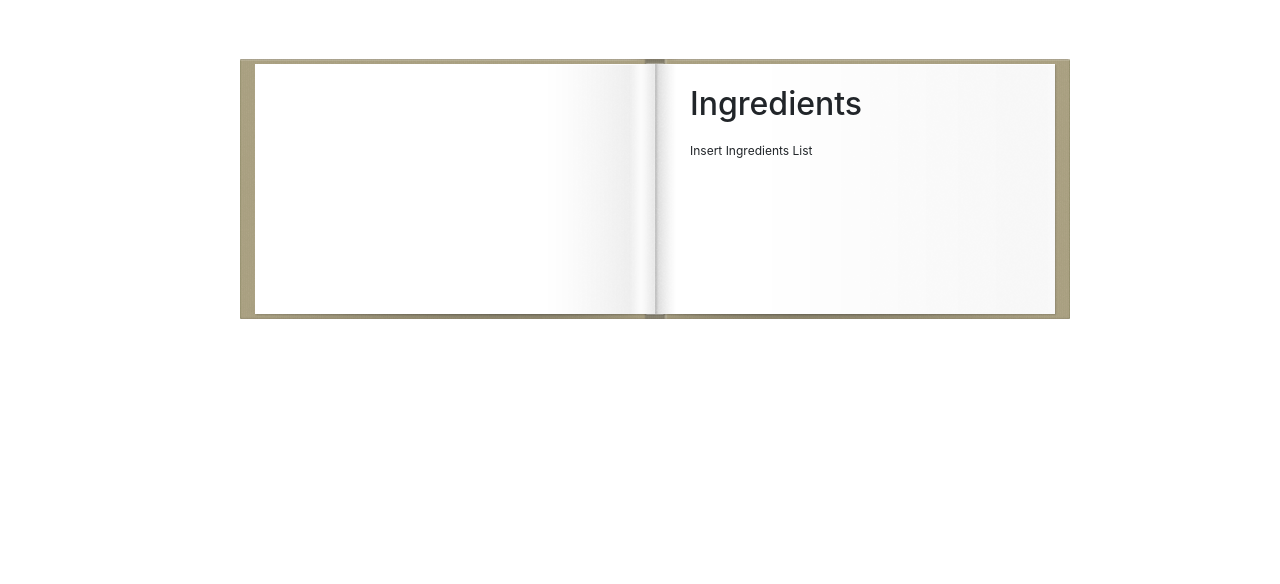
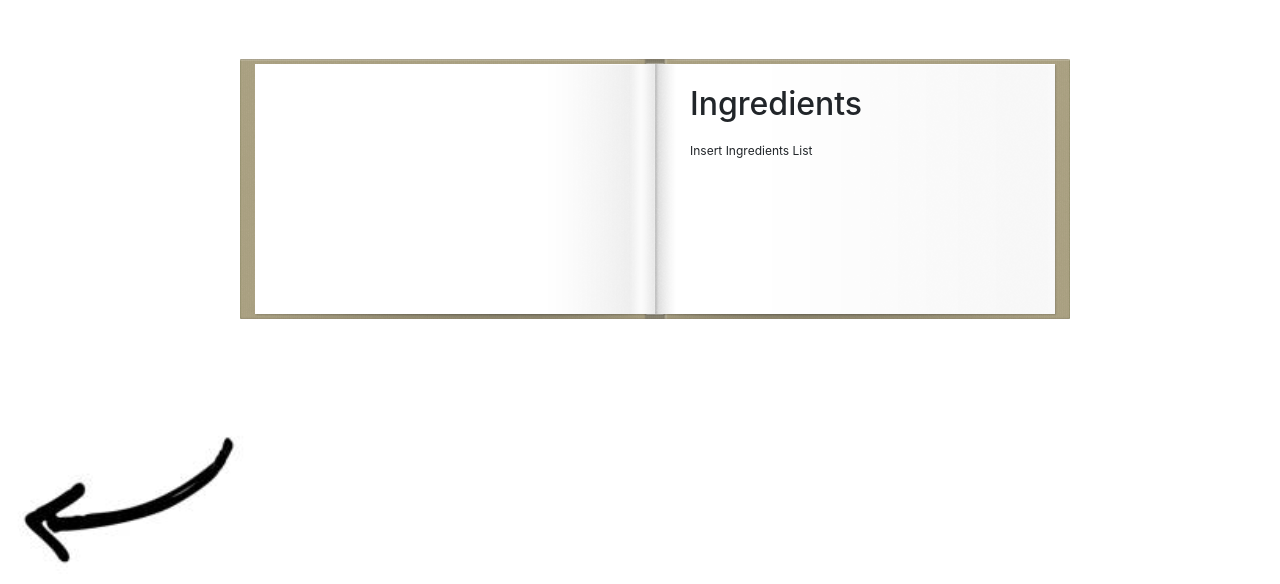
Before and after one commit to munakaghamelu/michelin_duck, a Django app: template django/michelinduck/michelinapp/templates/michelinapp/recipe.html in a window 1280 px wide. Shown: the part 216-800 px from the top of the page. Run offline with Django 3.2, Linux system fonts and the light colour scheme; the template is opened without the code that fills it, so the values that code supplies are empty; some libraries are stand-ins or nearby versions; some web fonts are replaced.

Commit message:
added button to recipe page

```diff
--- a/django/michelinduck/michelinapp/static/michelinapp/main.css
+++ b/django/michelinduck/michelinapp/static/michelinapp/main.css
@@ -83,3 +83,8 @@
 	position: absolute;
 	z-index: 100;
 }
+
+.left_arrow{
+    position: absolute;
+    bottom: 0px;
+}
--- a/django/michelinduck/michelinapp/templates/michelinapp/index.html
+++ b/django/michelinduck/michelinapp/templates/michelinapp/index.html
@@ -21,5 +21,4 @@
   Hello hahh
 </div>
 
-
 {%endblock%}
--- a/django/michelinduck/michelinapp/templates/michelinapp/recipe.html
+++ b/django/michelinduck/michelinapp/templates/michelinapp/recipe.html
@@ -32,6 +32,13 @@
         </section>
     </div>
 </div>
+
+
+<div class="left_arrow">
+    <a href="{% url 'index' %}">
+        <img src="{% static 'michelinapp/left.png' %}">
+    </a>
+</div>
 {%endblock%}
 
 {% block js %}
```
Also changed, not shown: django/michelinduck/michelinapp/static/michelinapp/left.png (added), django/michelinduck/michelinapp/static/michelinapp/right.png (added).
